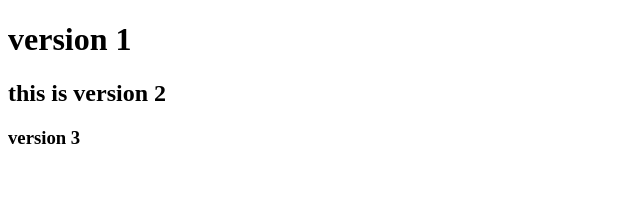
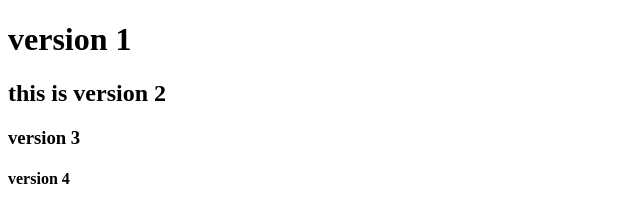
Before and after one commit to SiddharthaDua/myrepo, a plain HTML site: page index.html in a window 1280 px wide. Shown: the full height of the page, 0-640 px from the left. Drawn offline with Linux system fonts and the light colour scheme.

Commit message:
version 5

```diff
--- a/index.html
+++ b/index.html
@@ -9,5 +9,6 @@
     <h1>version 1</h1>
     <h2>this is version 2</h2>
     <h3>version 3</h3>
+    <h4>version 4</h4>
 </body>
 </html>
```
